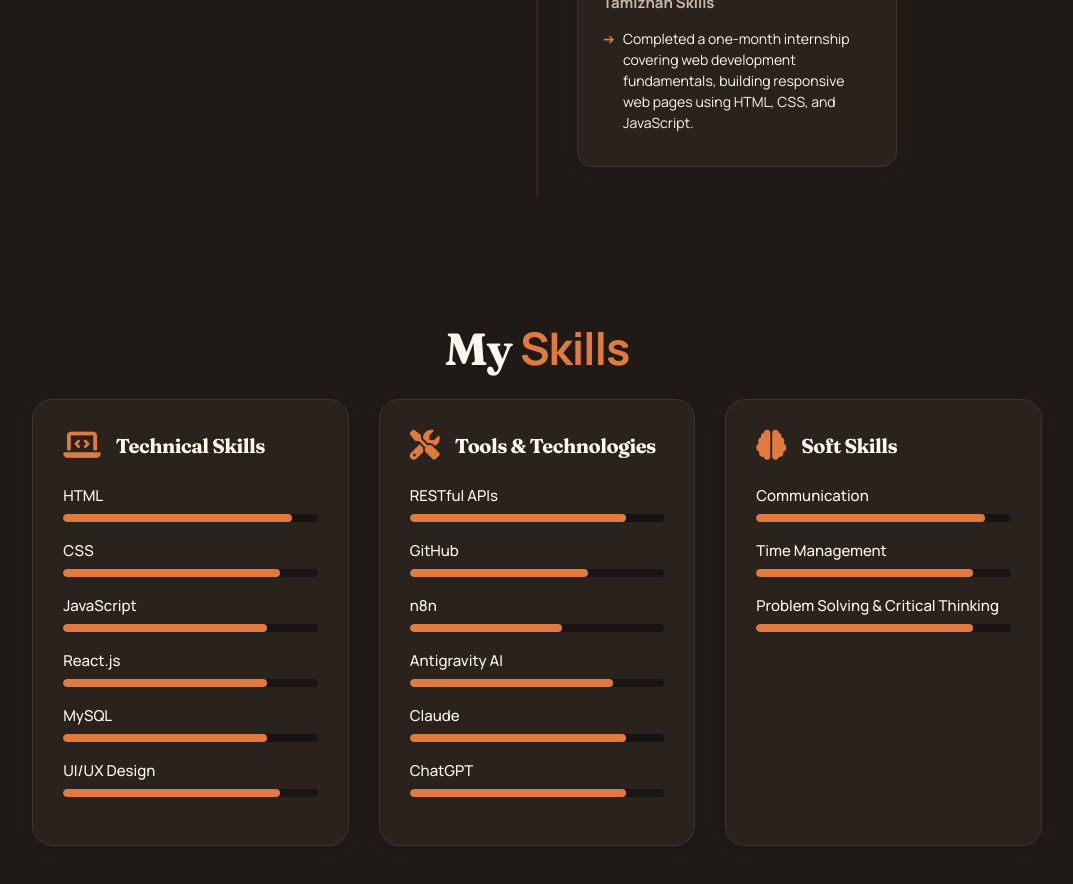
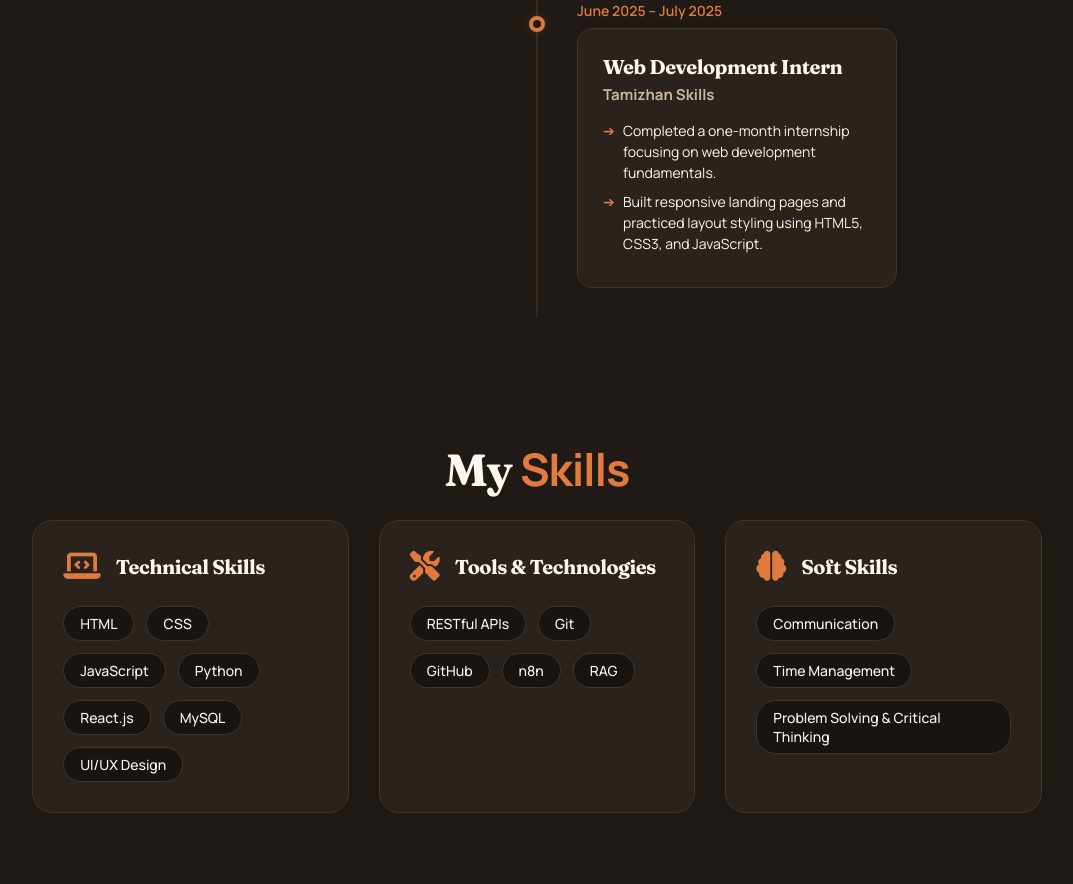
Before and after one commit to AyushTrikmani/portfolio, a React (Vite) app in the folder frontend/: page / in a window 1280 px wide. Shown: the part 2240-3124 px from the top of the page, without its empty margins (103-1176 px from the left). Built offline with nearby package versions, Linux system fonts and the light colour scheme.

Commit message:
Refactor skills component to use badges and update experience details

```diff
--- a/frontend/index.html
+++ b/frontend/index.html
@@ -43,7 +43,7 @@
         "https://www.instagram.com/ayush_trikmani110/"
       ],
       "jobTitle": "MERN Stack Developer & Computer Engineer",
-      "email": "ayushtrikmani124@gmail.com",
+      "email": "ayushtrikmani@gmail.com",
       "telephone": "+916352243970",
       "alumniOf": {
         "@type": "EducationalOrganization",
--- a/frontend/src/components/Experience.jsx
+++ b/frontend/src/components/Experience.jsx
@@ -11,8 +11,9 @@ const Experience = () => {
                             <h3>React.js Developer Intern</h3>
                             <h4>Krupa Info Services</h4>
                             <ul>
-                                <li>Developed React.js-based web applications and responsive UI layouts for client projects.</li>
-                                <li>Implemented RESTful APIs using Node.js and Express.js as part of an offline, on-site internship.</li>
+                                <li>Developed modular React.js user interface components and responsive layouts for client-facing projects.</li>
+                                <li>Assisted in implementing RESTful API endpoints and routing logic using Node.js and Express.js.</li>
+                                <li>Collaborated with senior team members in an on-site office setting to inspect layouts and resolve design specifications.</li>
                             </ul>
                         </div>
                     </div>
@@ -23,7 +24,8 @@ const Experience = () => {
                             <h3>Web Development Intern</h3>
                             <h4>Tamizhan Skills</h4>
                             <ul>
-                                <li>Completed a one-month internship covering web development fundamentals, building responsive web pages using HTML, CSS, and JavaScript.</li>
+                                <li>Completed a one-month internship focusing on web development fundamentals.</li>
+                                <li>Built responsive landing pages and practiced layout styling using HTML5, CSS3, and JavaScript.</li>
                             </ul>
                         </div>
                     </div>
--- a/frontend/src/components/Skills.jsx
+++ b/frontend/src/components/Skills.jsx
@@ -1,92 +1,42 @@
-import { useState, useEffect, useRef } from 'react';
+import React from 'react';
 
 const Skills = () => {
-    const [animated, setAnimated] = useState(false);
-    const sectionRef = useRef(null);
-
-    useEffect(() => {
-        const observer = new IntersectionObserver(
-            ([entry]) => {
-                if (entry.isIntersecting) {
-                    setAnimated(true);
-                    observer.unobserve(entry.target);
-                }
-            },
-            { threshold: 0.2 }
-        );
-
-        if (sectionRef.current) {
-            observer.observe(sectionRef.current);
-        }
-
-        return () => {
-            if (sectionRef.current) {
-                // eslint-disable-next-line react-hooks/exhaustive-deps
-                observer.disconnect();
-            }
-        };
-    }, []);
-
     const skillCategories = [
         {
             title: 'Technical Skills',
             icon: 'fas fa-laptop-code',
-            items: [
-                { name: 'HTML', level: '90%' },
-                { name: 'CSS', level: '85%' },
-                { name: 'JavaScript', level: '80%' },
-                { name: 'React.js', level: '80%' },
-                { name: 'MySQL', level: '80%' },
-                { name: 'UI/UX Design', level: '85%' }
-            ]
+            skills: ['HTML', 'CSS', 'JavaScript', 'Python', 'React.js', 'MySQL', 'UI/UX Design']
         },
         {
             title: 'Tools & Technologies',
             icon: 'fas fa-tools',
-            items: [
-                { name: 'RESTful APIs', level: '85%' },
-                { name: 'GitHub', level: '70%' },
-                { name: 'n8n', level: '60%' },
-                { name: 'Antigravity AI', level: '80%' },
-                { name: 'Claude', level: '85%' },
-                { name: 'ChatGPT', level: '85%' }
-            ]
+            skills: ['RESTful APIs', 'Git', 'GitHub', 'n8n', 'RAG']
         },
         {
             title: 'Soft Skills',
             icon: 'fas fa-brain',
-            items: [
-                { name: 'Communication', level: '90%' },
-                { name: 'Time Management', level: '85%' },
-                { name: 'Problem Solving & Critical Thinking', level: '85%' }
-            ]
+            skills: ['Communication', 'Time Management', 'Problem Solving & Critical Thinking']
         }
     ];
 
     return (
-        <section id="skills" className="skills" ref={sectionRef}>
+        <section id="skills" className="skills">
             <div className="container">
                 <h2 className="section-title">My <span>Skills</span></h2>
                 <div className="skills-grid">
                     {skillCategories.map((cat, idx) => (
                         <div className="skill-card" key={idx}>
                             <div className="skill-header">
-                                <i className={cat.icon}></i>
+                                <i className={cat.icon} aria-hidden="true"></i>
                                 <h3>{cat.title}</h3>
                             </div>
-                            <ul className="skill-list">
-                                {cat.items.map((skill, sIdx) => (
-                                    <li key={sIdx}>
-                                        <span>{skill.name}</span>
-                                        <div className="skill-progress">
-                                            <div
-                                                className="progress-bar"
-                                                style={{ width: animated ? skill.level : '0%' }}
-                                            ></div>
-                                        </div>
-                                    </li>
+                            <div className="skills-list-badges">
+                                {cat.skills.map((skill, sIdx) => (
+                                    <span className="skill-badge" key={sIdx}>
+                                        {skill}
+                                    </span>
                                 ))}
-                            </ul>
+                            </div>
                         </div>
                     ))}
                 </div>
--- a/frontend/src/index.css
+++ b/frontend/src/index.css
@@ -677,35 +677,27 @@ body.light-mode .social-icons a:hover {
     font-size: 2rem;
 }
 
-.skill-list {
-    list-style: none;
-    padding: 0;
-}
-
-.skill-list li {
-    margin-bottom: 1.8rem;
-}
-
-.skill-list li span {
-    display: block;
-    font-size: 1.5rem;
+.skills-list-badges {
+    display: flex;
+    flex-wrap: wrap;
+    gap: 1.2rem;
+}
+
+.skill-badge {
+    font-size: 1.4rem;
+    padding: 0.7rem 1.6rem;
+    background: var(--bg-color);
+    border: 1px solid var(--border-color);
+    border-radius: 2rem;
+    color: var(--text-color);
     font-weight: 500;
-    margin-bottom: 0.8rem;
-}
-
-.skill-progress {
-    width: 100%;
-    height: 8px;
-    background: var(--bg-color);
-    border-radius: 4px;
-    overflow: hidden;
-}
-
-.progress-bar {
-    height: 100%;
-    background: var(--primary-color);
-    border-radius: 4px;
-    transition: width 1.5s ease-in-out;
+    transition: transform 0.2s ease, border-color 0.2s ease, color 0.2s ease;
+}
+
+.skill-badge:hover {
+    transform: translateY(-0.2rem);
+    border-color: var(--primary-color);
+    color: var(--primary-color);
 }
 
 /* Projects Section */
```
